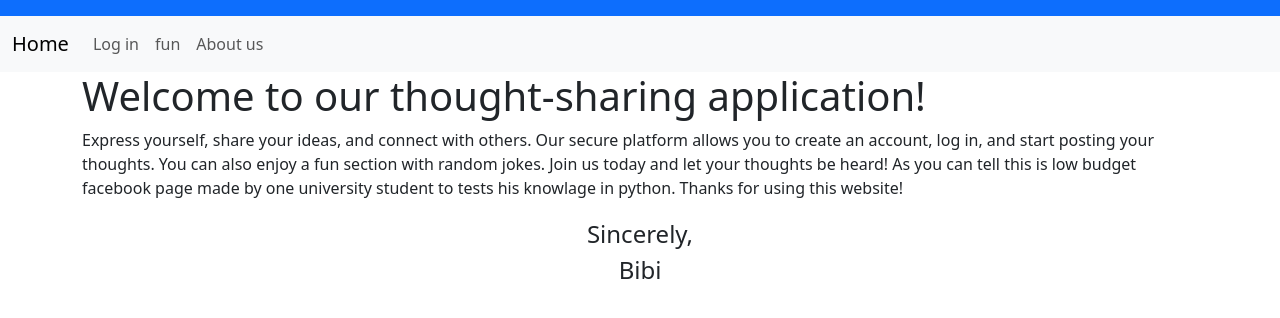
After one commit to punkbibi/first_website, a Flask app: page /aboutus in a window 1280 px wide. The commit adds this page. Shown: the top 318 px of the page. Run offline with Flask 3, Linux system fonts and the light colour scheme.

Commit message:
added about us page

```diff
--- /dev/null
+++ b/templates/aboutus.html
@@ -0,0 +1,15 @@
+{% extends 'base.html' %}
+{% block title%} About Us {% endblock %}
+{%block body%}
+{{super()}}
+
+<div class="container">
+    <h1>Welcome to our thought-sharing application!</h1>
+    <p>Express yourself, share your ideas, and connect with others. Our secure platform allows you to create an account, log in, and start posting your thoughts. You can also enjoy a fun section with random jokes.
+         Join us today and let your thoughts be heard! As you can tell this is low budget facebook page made by one university student to tests his knowlage in python. Thanks for using this website!</p>
+  </div>
+  <center>
+    <p><font size="5">Sincerely,<br>Bibi</font></p>
+  </center>
+
+  {% endblock %}
--- a/templates/base.html
+++ b/templates/base.html
@@ -27,6 +27,7 @@
               <a class="nav-link" href="{{url_for('logout')}}">Log Out</a>
               {% endif %}
               <a class="nav-link" href="{{url_for('fun')}}">fun</a>
+              <a class="nav-link" href="{{url_for('about')}}">About us </a>
             </div>
           </div>
         </div>
--- a/web.py
+++ b/web.py
@@ -37,6 +37,10 @@ with app.app_context():
 def home():
     thoughts = Thoughts.query.all()
     return render_template('home.html', thoughts=thoughts)
+
+@app.route('/aboutus')
+def about():
+    return render_template('aboutus.html')
 
 @app.route("/login", methods=['POST', 'GET'])
 def login():
```
